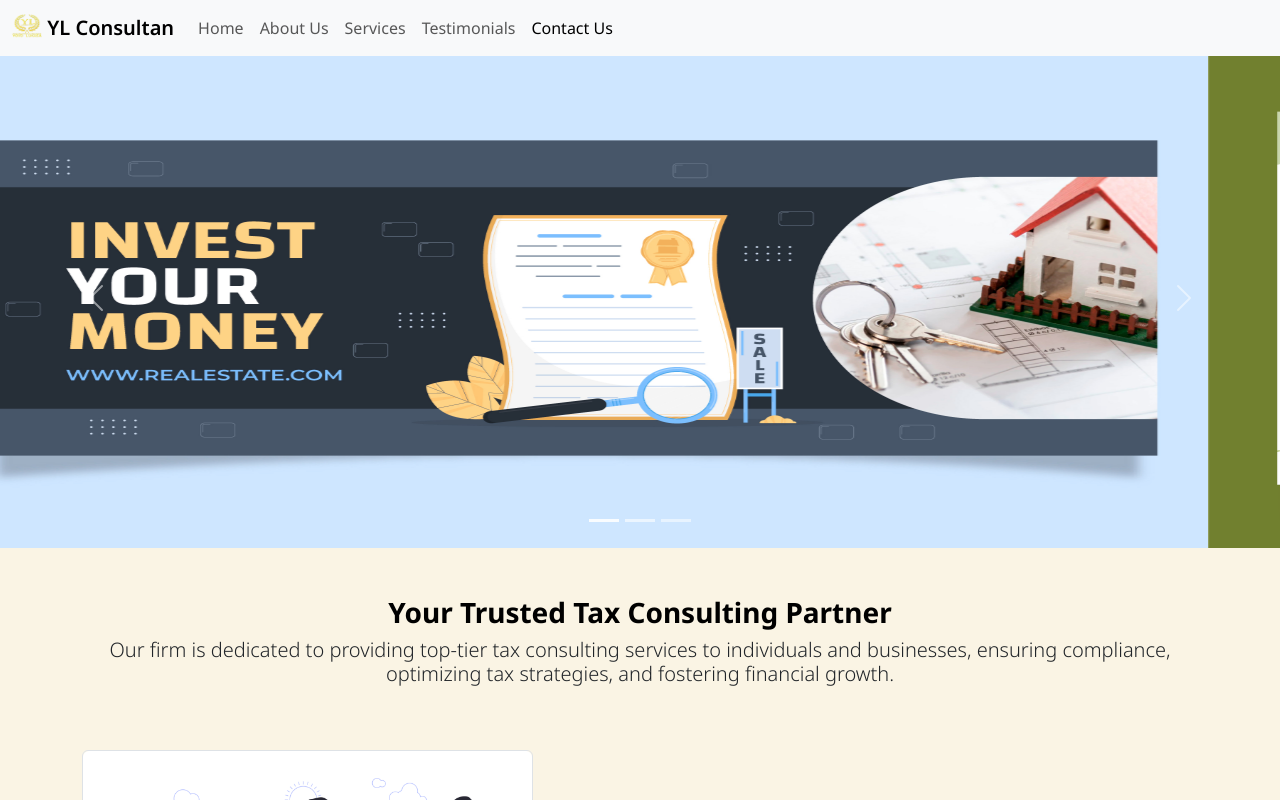
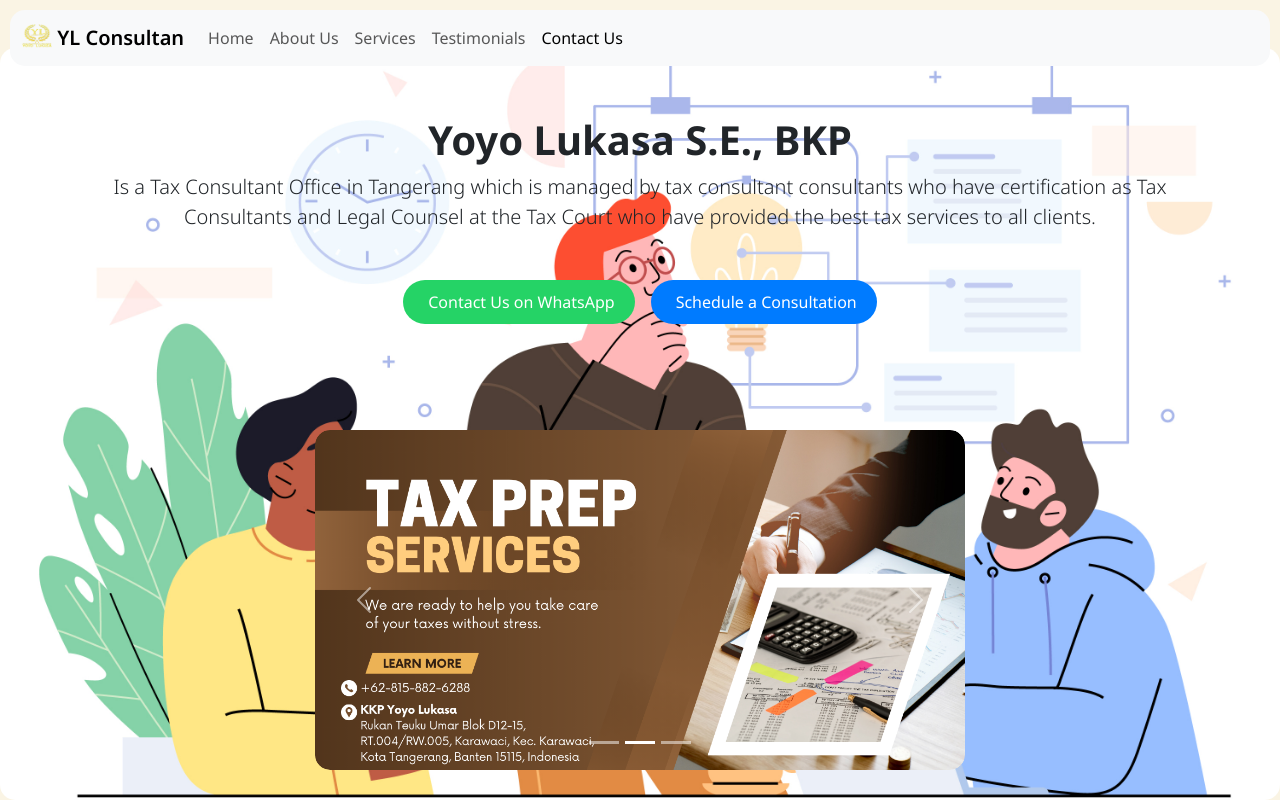
Before and after one commit to yosafat72/yoyo-landing-page, a Vue app: page / in a window 1280 px wide. Shown: the top 800 px of the page. Built offline with nearby package versions, Linux system fonts and the light colour scheme.

Commit message:
Change to navbar and image background

```diff
--- a/src/components/AboutComponent.vue
+++ b/src/components/AboutComponent.vue
@@ -1,23 +1,25 @@
 <template>
     <div class="container d-flex align-items-center justify-content-center mt-5">
       <div class="text-center mb-5">
-            <h3 class="fw-bold" style="color: black;">Your Trusted Tax Consulting Partner</h3>
-            <p class="lead">Our firm is dedicated to providing top-tier tax consulting services to individuals and businesses, ensuring compliance, optimizing tax strategies, and fostering financial growth.</p>
+        <h3 class="fw-bold" style="color: black;">YL Consultan - The Best Tax Consultant in Tangerang</h3>
+        <p class="lead">
+          YL Consultan is one of the best tax consulting firms in Tangerang, managed by practitioners licensed as Tax Consultants and Legal Counselors, striving to provide the best service.
+        </p>
       </div>
     </div>
     <div class="container">
       <div class="row">
         <div class="col-md-5">
           <div class="border rounded">
-                    <img src="/about2.jpg" class="img-fluid rounded" alt="...">
+            <img src="/about2.jpg" class="img-fluid rounded" alt="About YL Consultan">
           </div>
         </div>
         <div class="col-md-7 d-flex flex-column align-items-start justify-content-center p-4">
           <div class="mb-3 fw-bold" style="color: black;">
-                    Who We Are
+            About Us
           </div>
           <div class="fw-light fs-6">
-                    At Kantor Konsultan Pajak Yoyo Lukasa, we pride ourselves on our deep expertise and commitment to excellence. Our team of seasoned tax professionals is led by Yoyo Lukasa, a respected name in the field of tax consultancy. With years of experience and a passion for helping clients achieve their financial goals, we offer personalized, reliable, and effective tax solutions.
+            At YL Consultan, we pride ourselves on our deep expertise and commitment to excellence. Our team consists of experienced tax professionals led by Yoyo Lukasa, a leading expert in the field of tax consultancy. With years of experience and a passion for helping clients achieve their financial goals, we offer personalized, reliable, and effective tax solutions.
           </div>
         </div>
       </div>
@@ -34,7 +36,7 @@
         </div>
         <div class="col-md-5">
           <div class="border rounded">
-                    <img src="/mission.jpg" class="img-fluid rounded" alt="...">
+            <img src="/mission.jpg" class="img-fluid rounded" alt="Our Mission">
           </div>
         </div>
       </div>
@@ -43,7 +45,7 @@
       <div class="row">
         <div class="col-md-5">
           <div class="border rounded">
-                    <img src="/choose.jpg" class="img-fluid rounded" alt="...">
+            <img src="/choose.jpg" class="img-fluid rounded" alt="Why Choose Us">
           </div>
         </div>
         <div class="col-md-7 d-flex flex-column align-items-start justify-content-center p-4">
--- /dev/null
+++ b/src/components/FooterComponent.vue
@@ -0,0 +1,94 @@
+<template>
+    <div class="page-prefooter">
+      <div class="container">
+        <div class="row">
+          <div class="col-md-4 col-sm-6 col-xs-12 footer-block">
+            <h2>About Us</h2>
+            <p>This is the official website of the Financial Profession Development Center which contains applications and information about tax consultants officially registered with the Ministry of Finance.</p>
+          </div>
+          <div class="col-md-3 col-sm-6 col-xs-12 footer-block">
+            <h2>Contact</h2>
+            <address>
+              Subfield of Licensing Appraisers, Actuaries and Other Financial Professions<br>
+              Financial Profession Development Center<br>
+              Secretariat General of the Ministry of Finance<br>
+              WA Center PPPK: 08119552722<br>
+              Phone: 134<br>
+              Email: <a href="mailto:Kemenkeu.prime@kemenkeu.go.id">Kemenkeu.prime@kemenkeu.go.id</a><br>
+              Website: <a href="http://pppk.kemenkeu.go.id" target="_blank">pppk.kemenkeu.go.id</a>
+            </address>
+          </div>
+          <div class="col-md-5 col-sm-6 col-xs-12 footer-block">
+            <h2>Feedback and Suggestions</h2>
+            <address>
+              Criticism and suggestions related to services can be submitted via:
+              <ul>
+                <li>WA Center PPPK: 08119552722</li>
+                <li>Phone: 021-3843237</li>
+                <li>Fax: 021-3508573</li>
+                <li>Service complaints: email to <a href="mailto:Kemenkeu.prime@kemenkeu.go.id">Kemenkeu.prime@kemenkeu.go.id</a></li>
+                <li>Non-service complaints: <a href="http://wise.kemenkeu.go.id" target="_blank">wise.kemenkeu.go.id</a> or <a href="http://lapor.go.id" target="_blank">lapor.go.id</a></li>
+                <li>Mail: Gedung Djuanda II Lantai 19-20. Jalan Dr. Wahidin Raya Nomor 1, Jakarta 10710</li>
+              </ul>
+            </address>
+          </div>
+        </div>
+      </div>
+    </div>
+  </template>
+
+  <script setup lang="ts">
+  // No script needed for this simple footer
+  </script>
+
+  <style scoped>
+  .page-prefooter {
+    background-color: #f8f9fa;
+    padding: 40px 0;
+    border-top: 1px solid #dee2e6;
+  }
+
+  .footer-block h2 {
+    font-weight: bold;
+    margin-bottom: 15px;
+    color: #343a40;
+    font-size: 1.25rem;
+  }
+
+  .footer-block p, .footer-block address, .footer-block ul {
+    color: #6c757d;
+    margin-bottom: 15px;
+    font-size: 0.875rem;
+  }
+
+  .footer-block a {
+    color: #007bff;
+    text-decoration: none;
+  }
+
+  .footer-block a:hover {
+    text-decoration: underline;
+  }
+
+  .footer-block address {
+    line-height: 1.5;
+  }
+
+  .footer-block ul {
+    list-style: none;
+    padding: 0;
+  }
+
+  .footer-block ul li {
+    margin-bottom: 5px;
+  }
+
+  .footer-block ul li a {
+    color: #007bff;
+    text-decoration: none;
+  }
+
+  .footer-block ul li a:hover {
+    text-decoration: underline;
+  }
+  </style>
--- a/src/components/ImageSliderComponent.vue
+++ b/src/components/ImageSliderComponent.vue
@@ -1,4 +1,20 @@
 <template>
+  <div class="container d-flex flex-column align-items-center mt-5">
+    <div class="text-center mb-5">
+      <h1 class="fw-bold text-dark">Yoyo Lukasa S.E., BKP</h1>
+      <p class="lead">
+        Is a Tax Consultant Office in Tangerang which is managed by tax consultant consultants who have certification as Tax Consultants and Legal Counsel at the Tax Court who have provided the best tax services to all clients.
+      </p>
+      <div class="d-flex justify-content-center mt-5 mb-5">
+        <a href="https://wa.me/628128286167" class="btn btn-success me-3" target="_blank">
+          <i class="fab fa-whatsapp"></i> Contact Us on WhatsApp
+        </a>
+        <a href="https://wa.me/628128286167?text=I%20would%20like%20to%20schedule%20a%20consultation" class="btn btn-primary" target="_blank">
+          <i class="fab fa-whatsapp"></i> Schedule a Consultation
+        </a>
+      </div>
+    </div>
+    <div class="carousel-container">
       <div id="carouselExampleIndicators" class="carousel slide" data-bs-ride="carousel">
         <div class="carousel-indicators">
           <button type="button" data-bs-target="#carouselExampleIndicators" data-bs-slide-to="0" class="active" aria-current="true" aria-label="Slide 1"></button>
@@ -7,13 +23,13 @@
         </div>
         <div class="carousel-inner">
           <div class="carousel-item active">
-      <img src="/is_banner_01.jpg" class="d-block w-100" height="500" alt="...">
+            <img src="/YoyoDirectur.png" class="d-block w-100 rounded-img" height="350" alt="...">
           </div>
           <div class="carousel-item">
-      <img src="/is_banner_02.jpg" class="d-block w-100" height="500" alt="...">
+            <img src="/taxPrep.png" class="d-block w-100 rounded-img" height="350" alt="...">
           </div>
           <div class="carousel-item">
-      <img src="/is_banner_03.jpg" class="d-block w-100" height="500" alt="...">
+            <img src="/is_banner_03.jpg" class="d-block w-100 rounded-img" height="350" alt="...">
           </div>
         </div>
         <button class="carousel-control-prev" type="button" data-bs-target="#carouselExampleIndicators" data-bs-slide="prev">
@@ -25,4 +41,65 @@
           <span class="visually-hidden">Next</span>
         </button>
       </div>
+    </div>
+  </div>
 </template>
+
+<script setup lang="ts">
+// No script needed for this simple carousel
+</script>
+
+<style scoped>
+.carousel-container {
+  display: flex;
+  justify-content: center;
+  align-items: center;
+  width: 60%;
+  margin: auto;
+  background-size: cover; /* Ensure the background image covers the area */
+  background-position: center; /* Center the background image */
+  background-repeat: no-repeat; /* Prevent repeating the background image */
+  border-radius: 15px; /* Curved edges for the container */
+  padding: 10px; /* Add some padding around the carousel */
+}
+
+.carousel-inner {
+  border-radius: 15px; /* Add curved edges to the inner carousel */
+  overflow: hidden; /* Ensure images do not overflow their container */
+}
+
+.carousel-item img {
+  width: 100%; /* Ensure the image covers the entire width of the container */
+  height: auto; /* Maintain the aspect ratio of the image */
+  object-fit: cover; /* Cover the container while maintaining aspect ratio */
+  border-radius: 15px; /* Add curved edges to the images */
+}
+
+.btn {
+  font-size: 16px;
+  padding: 10px 20px;
+  border-radius: 25px; /* Curved edges for buttons */
+}
+
+.btn i {
+  margin-right: 5px;
+}
+
+.btn-success {
+  background-color: #25D366; /* WhatsApp green */
+  border: none;
+}
+
+.btn-success:hover {
+  background-color: #1DA851; /* Darker green for hover effect */
+}
+
+.btn-primary {
+  background-color: #007bff; /* Bootstrap primary color */
+  border: none;
+}
+
+.btn-primary:hover {
+  background-color: #0056b3; /* Darker blue for hover effect */
+}
+</style>
--- a/src/components/NavbarComponent.vue
+++ b/src/components/NavbarComponent.vue
@@ -32,5 +32,38 @@
 </template>
 
 <script setup lang="ts">
+import { onMounted, onUnmounted } from 'vue';
 
+let lastScrollTop = 0;
+
+function handleScroll() {
+  const navbar = document.getElementById('navbar');
+  if (navbar) {
+    const currentScroll = window.pageYOffset || document.documentElement.scrollTop;
+
+    if (currentScroll > lastScrollTop) {
+      navbar.style.top = '-70px';
+    } else {
+      navbar.style.top = '0';
+    }
+
+    lastScrollTop = currentScroll <= 0 ? 0 : currentScroll;
+  }
+}
+
+onMounted(() => {
+  window.addEventListener('scroll', handleScroll);
+});
+
+onUnmounted(() => {
+  window.removeEventListener('scroll', handleScroll);
+});
 </script>
+
+<style scoped>
+#navbar {
+  transition: top 0.3s;
+  border-radius: 15px;
+  margin: 10px;
+}
+</style>
--- a/src/pages/HomePage.vue
+++ b/src/pages/HomePage.vue
@@ -5,7 +5,7 @@
     </div>
     <div class="bd-highlight mt-5">
       <div data-bs-spy="scroll" data-bs-target="#navbar" data-bs-offset="0" class="scrollspy-example" tabindex="0">
-          <div id="home">
+          <div id="home" class="home-background">
             <ImageSliderComponent></ImageSliderComponent>
           </div>
           <h4 id="about">
@@ -19,8 +19,9 @@
             <TestimonialComponent></TestimonialComponent>
           </h4>
           <p>...</p>
-          <h4 id="contact">Fifth heading</h4>
-          <p>...</p>
+          <h4 id="contact">
+            <FooterComponent></FooterComponent>
+          </h4>
       </div>
     </div>
   </div>
@@ -32,11 +33,20 @@ import ImageSliderComponent from '../components/ImageSliderComponent.vue';
 import AboutComponent from '../components/AboutComponent.vue';
 import ServiceComponent from '../components/ServiceComponent.vue';
 import TestimonialComponent from '../components/TestimonialComponent.vue';
-
+import FooterComponent from '../components/FooterComponent.vue';
 </script>
 
 <style scoped>
-  .bg-service-component {
-    background-color: #fef9f3;
-  }
+.home-background {
+  background-image: url('/mission.jpg');
+  background-size: cover;
+  background-position: center;
+  background-repeat: no-repeat;
+  padding: 20px;
+  border-radius: 15px;
+}
+
+.bg-service-component {
+  background-color: #fef9f3;
+}
 </style>
```
Also changed, not shown: public/taxPrep.png (added), 1 other file (tests, documents, lock files or other folders). Lines whose indentation alone changed are shown as unchanged.
